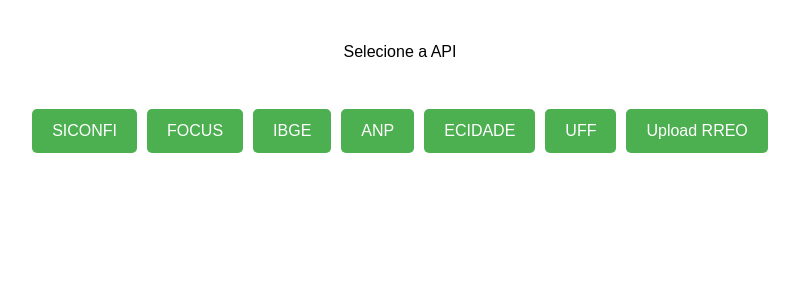
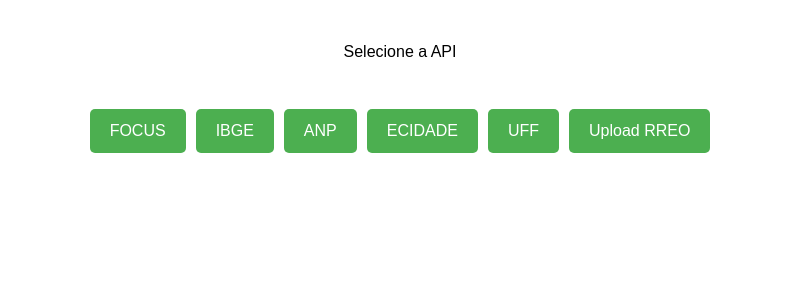
Before and after one commit to GabrielPassos027/ProjetoNiteroi, a Flask app: page / in a window 1280 px wide. Shown: the top 300 px of the page, without its empty margins (240-1039 px from the left). Run offline with Flask 3, Linux system fonts and the light colour scheme; style sheets or scripts are compiled from the project's sources.

Commit message:
comentando botao siconfi index.html

```diff
--- a/app/templates/index.html
+++ b/app/templates/index.html
@@ -41,10 +41,10 @@
 <body>
     <h1>Selecione a API</h1>
 
-    <div class=" hidden button-container">
-        <div class="button-space">
+    <div class="button-container">
+        <!-- <div class="button-space">
             <a href="{{ url_for('main.siconfi_bases') }}"><button>SICONFI</button></a>
-        </div>
+        </div> -->
 
         <div class="button-space">
             <a href="{{ url_for('main.download_next_report') }}"><button>FOCUS</button></a>
```
